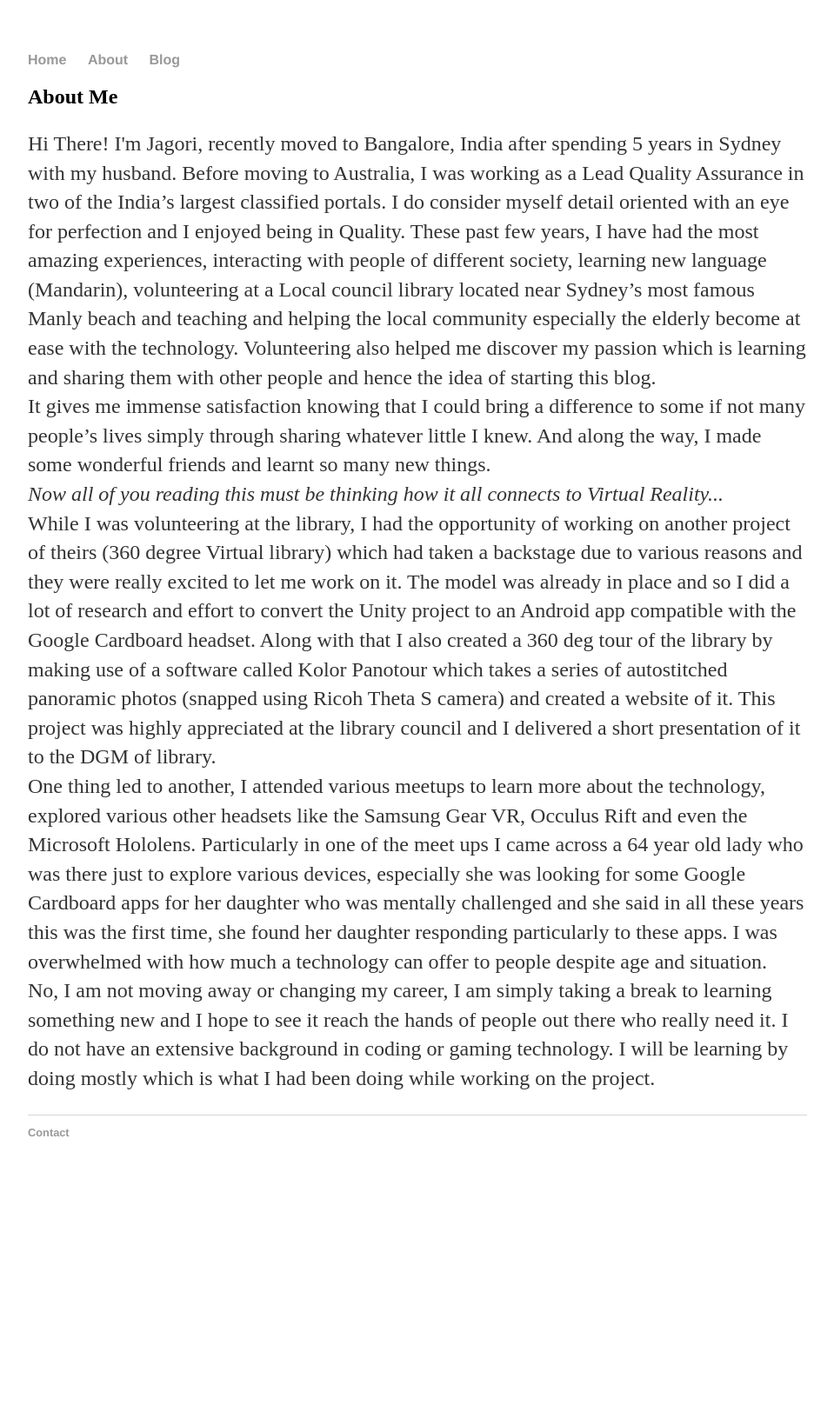
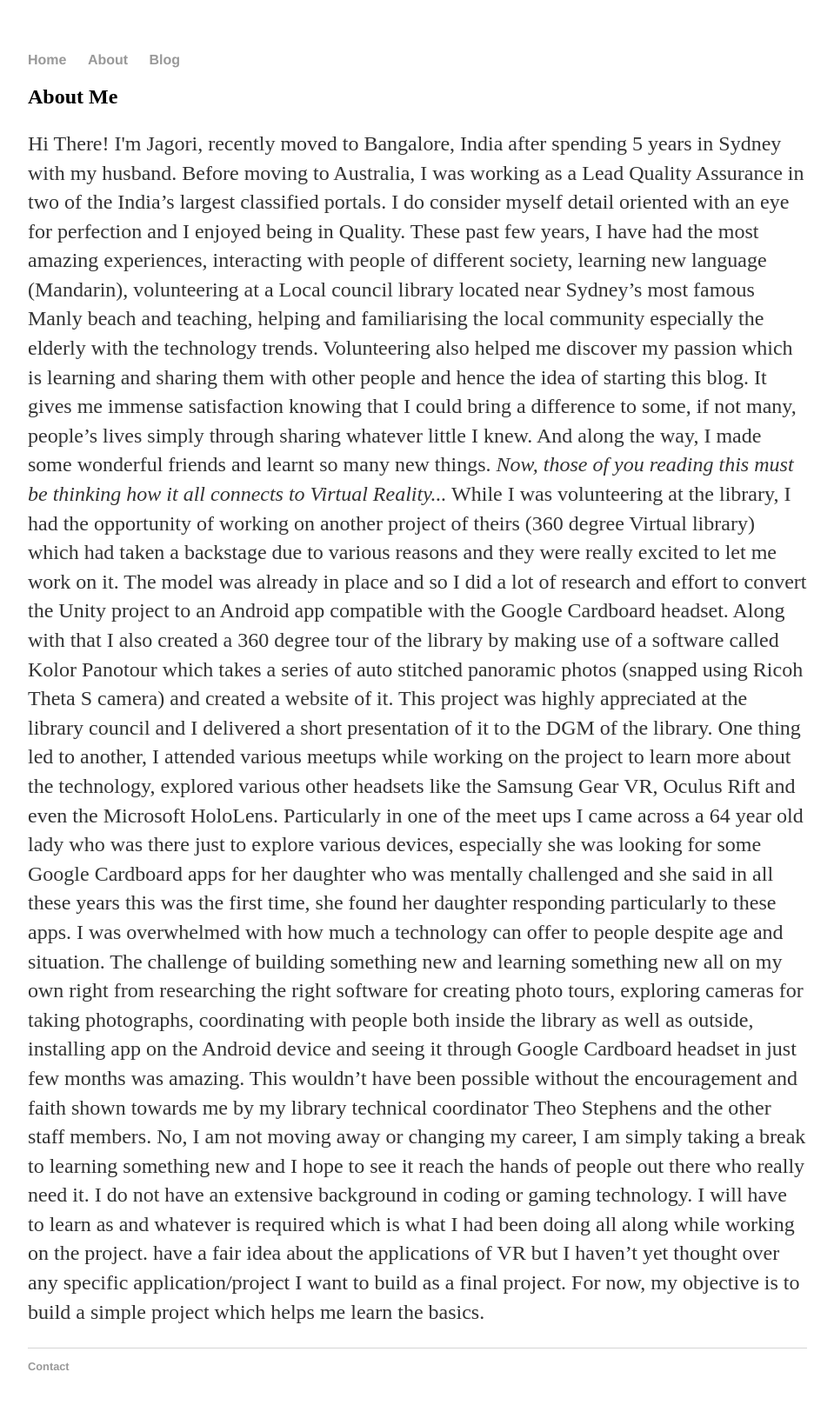
Before and after one commit to jagorisamajdar/jagorisamajdar.github.io, a Jekyll site: the page built from about/index.html, in a window 1280 px wide. Shown: the whole page at 87% size, without its empty margins (160-1119 px from the left). Built offline with Jekyll 4.4.1, drawn with Linux system fonts in a browser that asks for light colours; before the commit the page ends 1370 px from its top, so only the background shows below that.

Commit message:
Update index.html

```diff
--- a/about/index.html
+++ b/about/index.html
@@ -4,49 +4,39 @@
 ---
 <div class="about">
   <h2>{{page.title}}</h2>
- <p>Hi There! I'm Jagori, recently moved to Bangalore, India after spending 5 years in Sydney with my husband. Before moving to Australia, I was working as a Lead Quality Assurance in two of the India’s largest
-classified portals. I do consider myself detail oriented with an eye for
+<p>
+Hi There! I'm Jagori, recently moved to Bangalore, India after spending 5 years in Sydney with my husband. Before moving to Australia, I
+was working as a Lead Quality Assurance in two of the India’s largest classified portals. I do consider myself detail oriented with an eye for
 perfection and I enjoyed being in Quality.
+These past few years, I have had the most amazing experiences, interacting with people of different society, learning new
+language (Mandarin), volunteering at a Local council library located near Sydney’s most famous Manly beach and teaching, helping and familiarising the local
+community especially the elderly with the technology trends.
+Volunteering also helped me discover my passion which is learning and sharing them with other people and hence the idea of starting this blog.
+It gives me immense satisfaction knowing that I could bring a difference to some, if not many, people’s lives simply through sharing
+whatever little I knew. And along the way, I made some wonderful friends and learnt so many new things.
 
+<em>Now, those of you reading this must be thinking how it all connects to Virtual Reality...</em>
+While I was volunteering at the library, I had the opportunity of working on another project of theirs (360 degree Virtual library) which had taken a backstage due to various reasons and they were
+really excited to let me work on it. The model was already in place and so I did a lot of research and effort to convert the Unity project to an Android app
+compatible with the Google Cardboard headset.
+Along with that I also created a 360 degree tour of the library by making use of a software called Kolor Panotour which takes a series
+of auto stitched panoramic photos (snapped using Ricoh Theta S camera) and created a website of it. This project was highly appreciated at the library
+council and I delivered a short presentation of it to the DGM of the library.
 
+One thing led to another, I attended various meetups while working on the project to learn more about the technology, explored various other
+headsets like the Samsung Gear VR, Oculus Rift and even the Microsoft HoloLens.
+Particularly in one of the meet ups I came across a 64 year old lady who was there just to explore various devices, especially she was looking for some Google
+Cardboard apps for her daughter who was mentally challenged and she said in all these years this was the first time, she found her daughter responding
+particularly to these apps. I was overwhelmed with how much a technology can offer to people despite age and situation.
+The challenge of building something new and learning something new all on my own right from researching the right software for
+creating photo tours, exploring cameras for taking photographs, coordinating with people both inside the library as well as outside, installing app on the
+Android device and seeing it through Google Cardboard headset in just few months was amazing. This wouldn’t have been possible without the encouragement
+and faith shown towards me by my library technical coordinator Theo Stephens and the other staff members.
 
+No, I am not moving away or changing my career, I am simply taking a break to learning something new and I hope to see it reach the hands of
+people out there who really need it. I do not have an extensive background in coding or gaming technology. I will have to learn as and whatever is required which is what I had been doing all along while working on the project.
+have a fair idea about the applications of VR but I haven’t yet thought over any specific application/project I want to build as a final project.
 
-
-These past few years, I have had the most amazing
-experiences, interacting with people of different society, learning new
-language (Mandarin), volunteering at a Local council library located near Sydney’s
-most famous Manly beach and teaching and helping the local community especially
-the elderly become at ease with the technology. Volunteering also helped me
-discover my passion which is learning and sharing them with other people and
-hence the idea of starting this blog.<br>
-It gives me immense satisfaction knowing that I could bring
-a difference to some if not many people’s lives simply through sharing whatever
-little I knew. And along the way, I made some wonderful friends and learnt so
-many new things.<br>
-<em>Now all of you reading this must be thinking how it all
-  connects to Virtual Reality...</em><br>
-While I was volunteering at the library, I had the
-opportunity of working on another project of theirs (360 degree Virtual
-library) which had taken a backstage due to various reasons and they were
-really excited to let me work on it. The model was already in place and so I
-did a lot of research and effort to convert the Unity project to an Android app
-compatible with the Google Cardboard headset. Along with that I also created a
-360 deg tour of the library by making use of a software called Kolor Panotour
-which takes a series of autostitched panoramic photos (snapped using Ricoh Theta
-S camera) and created a website of it. This project was highly appreciated at
-the library council and I delivered a short presentation of it to the DGM of
-library. <br>
-One thing led to another, I attended various meetups to
-learn more about the technology, explored various other headsets like the Samsung
-Gear VR, Occulus Rift and even the Microsoft Hololens. Particularly in one of
-the meet ups I came across a 64 year old lady who was there just to explore
-various devices, especially she was looking for some Google Cardboard apps for
-her daughter who was mentally challenged and she said in all these years this
-was the first time, she found her daughter responding particularly to these
-apps. I was overwhelmed with how much a technology can offer to people despite
-age and situation. <br>
-
-No, I am not moving away or changing my career, I am simply taking
-a break to learning something new and I hope to see it reach the hands of
-people out there who really need it. I do not have an extensive background in
-coding or gaming technology. I will be learning by doing mostly which is what I had been doing while working on the project.</p>
+For now, my objective is to build a simple project which helps me learn the basics.
+</p>
+</div>
```
